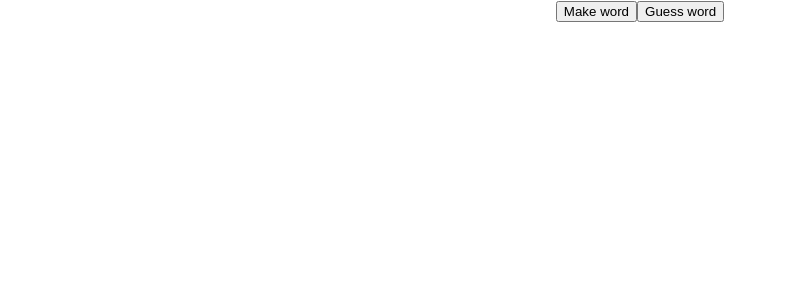
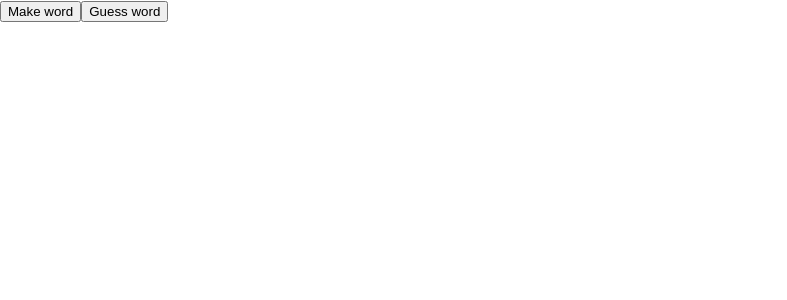
Before and after one commit to Hriday1321/Originalll, a React (Create React App) app: page /about in a window 1280 px wide. Shown: the top 300 px of the page, without its empty margins (0-787 px from the left). Built offline with nearby package versions, Linux system fonts and the light colour scheme.

Commit message:
changing approach

```diff
--- a/src/App.js
+++ b/src/App.js
@@ -1,11 +1,15 @@
 import './App.css';
+import { BrowserRouter, Routes, Route } from "react-router-dom";
 import Home from './components/Home.js'
 
 function App() {
   return (
-    <div className="App">
-      <Home />
-    </div>
+    <BrowserRouter>
+      <Routes>
+        <Route index element={<Home />} />
+        <Route path="/about" element={<Home />} />
+      </Routes>
+    </BrowserRouter>
   );
 }
 
--- a/src/components/Home.js
+++ b/src/components/Home.js
@@ -1,26 +1,10 @@
-import React from "react"
-
 function Home() {
-  const [page, setPage] = React.useState('0');
-  if(page == '0') {
     return (
       <div className="Home">
           <button >Make word</button>
           <button >Guess word</button>
       </div>
-    );}
-  else if(page == '1') {
-    return (
-      <div className="Home">
-        <button onClick={setPage('0')}>Go Back</button>
-      </div>
-    );}
-  else if(page == '2') {
-    return (
-      <div className="Home">
-        <button onClick={setPage('0')}>Go Back</button>
-      </div>
-    );}
+    )
 }
 
 export default Home;
```
